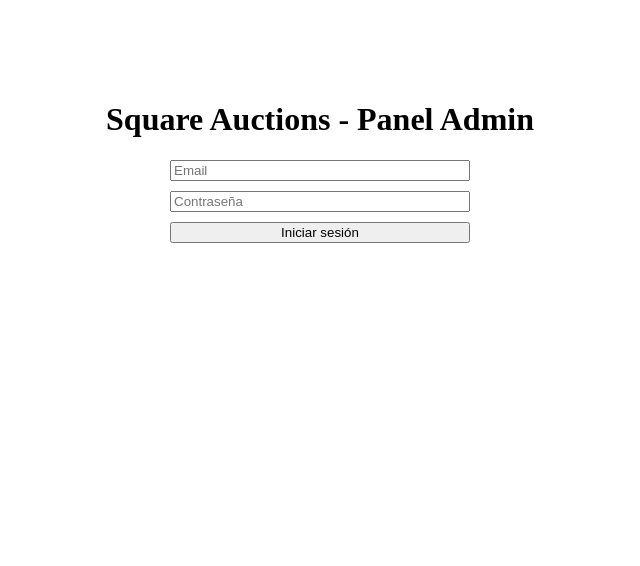
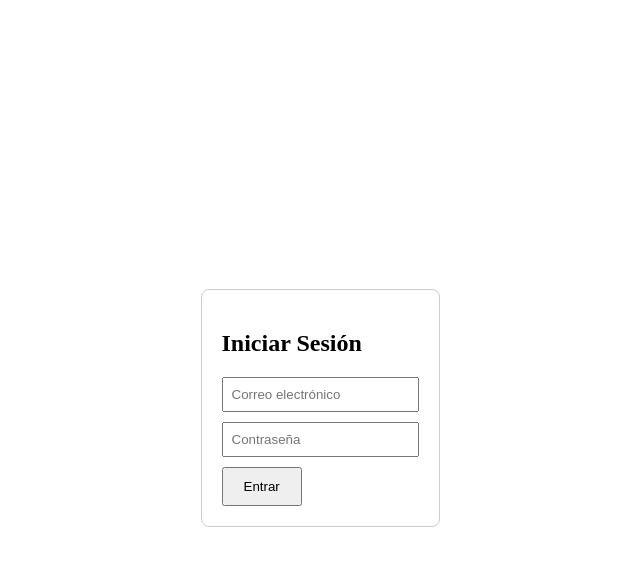
Before and after one commit to acretienda/square-auctions-admin, a React (Vite) app: page / in a window 1280 px wide. Shown: the top 566 px of the page, without its empty margins (320-960 px from the left). Built offline with nearby package versions, Linux system fonts and the light colour scheme.

Commit message:
Add files via upload

```diff
--- a/src/App.jsx
+++ b/src/App.jsx
@@ -1,32 +1,19 @@
-import React, { useState } from 'react'
-import axios from 'axios'
+import { BrowserRouter as Router, Routes, Route, Navigate } from "react-router-dom";
+import Login from "./pages/Login";
+import Dashboard from "./pages/Dashboard";
 
 function App() {
-  const [email, setEmail] = useState('')
-  const [password, setPassword] = useState('')
-  const [message, setMessage] = useState('')
-
-  const handleLogin = async (e) => {
-    e.preventDefault()
-    try {
-      const res = await axios.post('/api/auth/login', { email, password })
-      setMessage('✅ Login exitoso: ' + JSON.stringify(res.data))
-    } catch (err) {
-      setMessage('❌ Login fallido: ' + err.message)
-    }
-  }
+  const token = localStorage.getItem("token");
 
   return (
-    <div style={{ display: 'flex', flexDirection: 'column', alignItems: 'center', marginTop: '5rem' }}>
-      <h1>Square Auctions - Panel Admin</h1>
-      <form onSubmit={handleLogin} style={{ display: 'flex', flexDirection: 'column', width: '300px', gap: '10px' }}>
-        <input type="email" placeholder="Email" value={email} onChange={(e) => setEmail(e.target.value)} required />
-        <input type="password" placeholder="Contraseña" value={password} onChange={(e) => setPassword(e.target.value)} required />
-        <button type="submit">Iniciar sesión</button>
-      </form>
-      {message && <p>{message}</p>}
-    </div>
-  )
+    <Router>
+      <Routes>
+        <Route path="/" element={!token ? <Login /> : <Navigate to="/dashboard" />} />
+        <Route path="/dashboard" element={token ? <Dashboard /> : <Navigate to="/" />} />
+        <Route path="*" element={<Navigate to="/" />} />
+      </Routes>
+    </Router>
+  );
 }
 
-export default App
+export default App;
--- a/src/pages/Dashboard.jsx
+++ b/src/pages/Dashboard.jsx
@@ -1,87 +1,25 @@
-import { useEffect, useState } from 'react';
-import axios from 'axios';
-
-const API_URL = import.meta.env.VITE_API_URL || "https://square-auctions.onrender.com";
-
-export default function Dashboard(){
-  const [token] = useState(localStorage.getItem("token"));
-  const [title, setTitle] = useState('');
-  const [startPrice, setStartPrice] = useState('');
-  const [admins, setAdmins] = useState([]);
-  const [newAdminEmail, setNewAdminEmail] = useState('');
-  const [newAdminPassword, setNewAdminPassword] = useState('');
-
-  useEffect(()=>{
-    if(!token) { window.location.href = '/login'; return; }
-    // cargar admins
-    (async()=>{
-      try{
-        const res = await axios.get(`${API_URL}/api/admins`);
-        setAdmins(res.data || []);
-      }catch(e){
-        console.error(e);
-      }
-    })();
-  }, [token]);
-
-  const createAuction = async (e)=>{
-    e.preventDefault();
-    try{
-      await axios.post(`${API_URL}/api/auctions`, {
-        title, description: '', starting_price: parseFloat(startPrice || 0)
-      });
-      alert('Subasta creada');
-      setTitle(''); setStartPrice('');
-    }catch(e){
-      console.error(e);
-      alert('Error creando subasta');
-    }
-  };
-
-  const createAdmin = async (e)=>{
-    e.preventDefault();
-    try{
-      await axios.post(`${API_URL}/api/admins`, { email: newAdminEmail, password: newAdminPassword });
-      alert('Admin creado');
-      setNewAdminEmail(''); setNewAdminPassword('');
-      const res = await axios.get(`${API_URL}/api/admins`);
-      setAdmins(res.data || []);
-    }catch(e){
-      console.error(e);
-      alert('Error creando admin');
-    }
+function Dashboard() {
+  const handleLogout = () => {
+    localStorage.removeItem("token");
+    window.location.href = "/";
   };
 
   return (
-    <div>
-      <div className="card" style={{marginBottom:20}}>
-        <h2>Crear subasta</h2>
-        <form onSubmit={createAuction}>
-          <input placeholder="Título" value={title} onChange={e=>setTitle(e.target.value)} required style={{width:'60%'}} />
-          <input placeholder="Precio inicial" value={startPrice} onChange={e=>setStartPrice(e.target.value)} required style={{width:'35%', marginLeft:8}} />
-          <div style={{marginTop:10}}>
-            <button type="submit">Crear subasta</button>
-          </div>
-        </form>
-      </div>
-
-      <div className="card" style={{marginBottom:20}}>
-        <h2>Crear administrador</h2>
-        <form onSubmit={createAdmin}>
-          <input placeholder="Email" value={newAdminEmail} onChange={e=>setNewAdminEmail(e.target.value)} required style={{width:'48%'}} />
-          <input placeholder="Contraseña" type="password" value={newAdminPassword} onChange={e=>setNewAdminPassword(e.target.value)} required style={{width:'48%', marginLeft:8}} />
-          <div style={{marginTop:10}}>
-            <button type="submit">Crear admin</button>
-          </div>
-        </form>
-      </div>
-
-      <div className="card">
-        <h2>Lista de administradores</h2>
+    <div style={{ padding: 20 }}>
+      <h1>📊 Panel de Administración</h1>
+      <nav>
         <ul>
-          {admins.map(a => <li key={a.id}>{a.username || a.email} — {a.email}</li>)}
+          <li>🏠 Inicio</li>
+          <li>🛒 Subastas</li>
+          <li>👤 Usuarios</li>
+          <li>⚙️ Configuración</li>
         </ul>
-      </div>
+      </nav>
+      <button onClick={handleLogout} style={{ marginTop: 20, padding: "10px 20px" }}>
+        Cerrar sesión
+      </button>
     </div>
   );
 }
+
+export default Dashboard;
--- a/src/pages/Login.jsx
+++ b/src/pages/Login.jsx
@@ -1,40 +1,50 @@
-import { useState } from 'react';
-import axios from 'axios';
+import { useState } from "react";
+import axios from "axios";
+import { useNavigate } from "react-router-dom";
 
-const API_URL = import.meta.env.VITE_API_URL || "https://square-auctions.onrender.com";
+function Login() {
+  const [email, setEmail] = useState("");
+  const [password, setPassword] = useState("");
+  const [error, setError] = useState("");
+  const navigate = useNavigate();
 
-export default function Login(){
-  const [email, setEmail] = useState("admin@example.com");
-  const [password, setPassword] = useState("admin123");
-  const [error, setError] = useState("");
-
-  const handleSubmit = async (e)=>{
+  const handleSubmit = async (e) => {
     e.preventDefault();
-    setError("");
-    try{
-      const res = await axios.post(`${API_URL}/api/auth/login`, { email, password });
+    try {
+      const res = await axios.post("/api/auth/login", { email, password });
       localStorage.setItem("token", res.data.token);
-      window.location.href = "/dashboard";
-    }catch(err){
-      setError(err.response?.data?.error || err.response?.data?.message || "Error en login");
+      console.log("✅ Login exitoso:", res.data);
+      navigate("/dashboard");
+    } catch (err) {
+      setError("❌ Credenciales inválidas");
     }
   };
 
   return (
-    <div style={{maxWidth:420, margin:'40px auto'}}>
-      <div className="card">
-        <h2 style={{marginTop:0}}>Ingresar - Panel Admin</h2>
-        <form onSubmit={handleSubmit}>
-          <label>Correo</label>
-          <input type="email" value={email} onChange={e=>setEmail(e.target.value)} required style={{width:'100%'}} />
-          <label>Contraseña</label>
-          <input type="password" value={password} onChange={e=>setPassword(e.target.value)} required style={{width:'100%'}} />
-          <div style={{marginTop:12}}>
-            <button type="submit">Entrar</button>
-          </div>
-        </form>
-        {error && <p style={{color:'red', marginTop:10}}>{error}</p>}
-      </div>
+    <div style={{ display: "flex", height: "100vh", alignItems: "center", justifyContent: "center" }}>
+      <form onSubmit={handleSubmit} style={{ padding: 20, border: "1px solid #ccc", borderRadius: 8 }}>
+        <h2>Iniciar Sesión</h2>
+        <input
+          type="email"
+          placeholder="Correo electrónico"
+          value={email}
+          onChange={(e) => setEmail(e.target.value)}
+          required
+          style={{ display: "block", margin: "10px 0", padding: 8 }}
+        />
+        <input
+          type="password"
+          placeholder="Contraseña"
+          value={password}
+          onChange={(e) => setPassword(e.target.value)}
+          required
+          style={{ display: "block", margin: "10px 0", padding: 8 }}
+        />
+        <button type="submit" style={{ padding: "10px 20px" }}>Entrar</button>
+        {error && <p style={{ color: "red" }}>{error}</p>}
+      </form>
     </div>
   );
 }
+
+export default Login;
--- a/vite.config.js
+++ b/vite.config.js
@@ -1,7 +1,11 @@
-import { defineConfig } from 'vite'
-import react from '@vitejs/plugin-react'
+import { defineConfig } from "vite";
+import react from "@vitejs/plugin-react";
 
 export default defineConfig({
   plugins: [react()],
-  base: '/'
-})
+  server: {
+    proxy: {
+      "/api": "http://localhost:5000",
+    },
+  },
+});
```
Also changed, not shown: package.json (+4 -3 lines).
